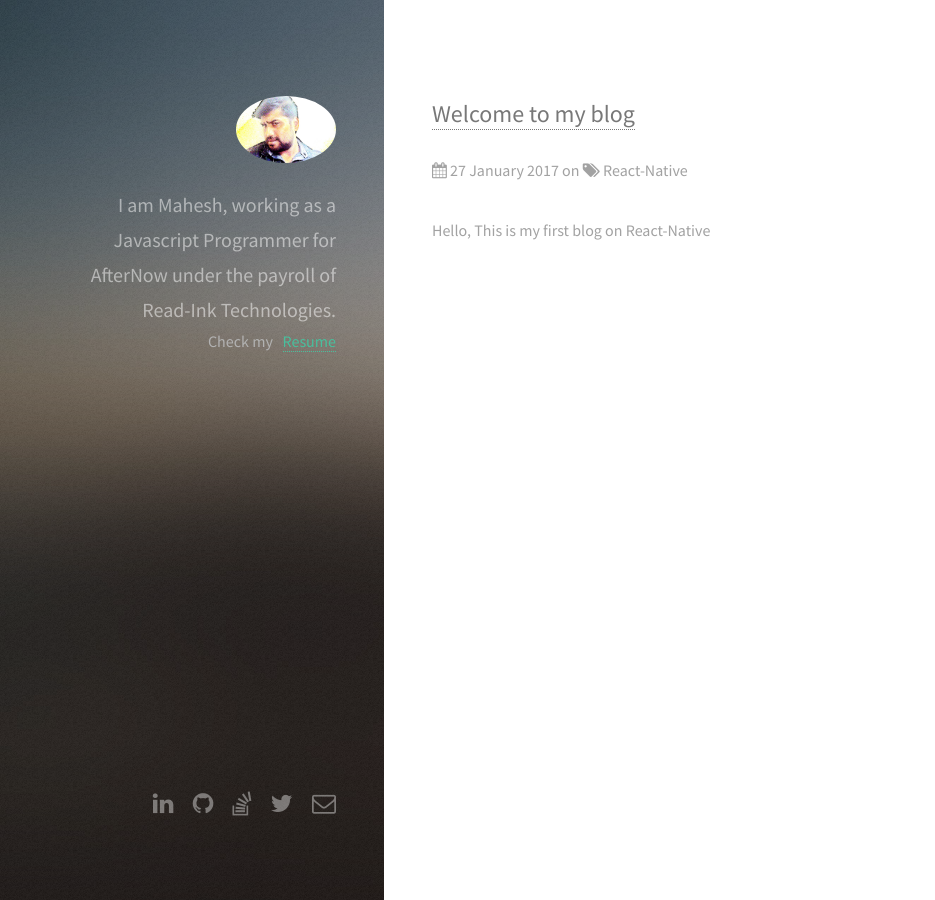
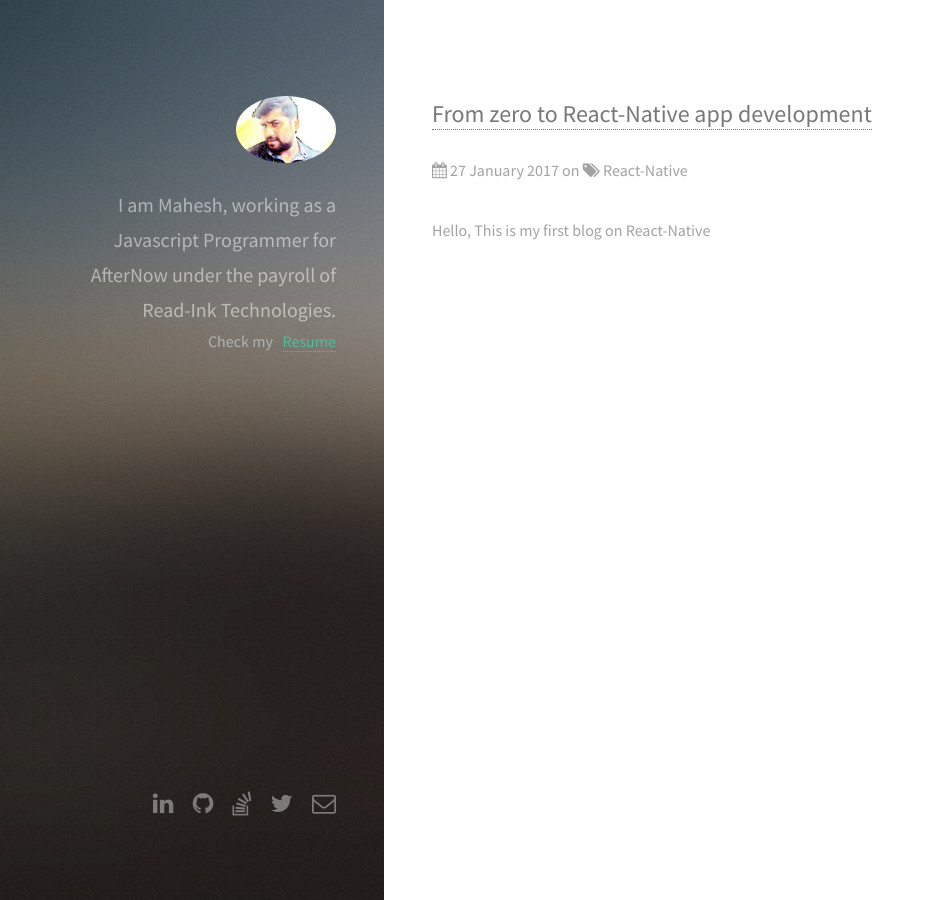
Before and after one commit to maheshiv/maheshiv.github.io, a Jekyll site: the page built from index.html, in a window 1280 px wide. Shown: the whole page, without its empty margins (0-935 px from the left). Built offline with Jekyll 4.4.1, drawn with Linux system fonts in a browser that asks for light colours; the list of posts is cut into pages by our own code; part of the change alters nothing that is shown.

Commit message:
final changes

```diff
--- a/_posts/2017-01-27-my-first-blog.md
+++ b/_posts/2017-01-27-my-first-blog.md
@@ -1,6 +1,6 @@
 ---
 layout: post
-title:  "Welcome to my blog"
+title:  "From zero to React-Native app development"
 categories: React-Native
 excerpt: 'Hello, This is my first blog on React-Native'
 ---
@@ -9,40 +9,38 @@ This blog includes how I did app using React-Native.
 
 >> I learned basics of ES6/7 which includes block variables, destructuring, template strings, arrow functions, spread operator, Promise, for-of, classes, modules, async/await functions
 
-  I included few sites which explained es6 better,
+  >> I included few sites which explained es6 better,
+    [ES6 features][lukehoban]
+    [explore es6][core-features]
+    [es6 & beyond][es6-beyond]
+    [Async Await][async-await]
+    Use Online editor to test any es6/7 feature
+    [es6 online editor][es6-editor]
 
-  [ES6 features][lukehoban]
-  [explore es6][core-features]
-  [es6 & beyond][es6-beyond]
-  [Async Await][async-await]
-  Use Online editor to test any es6/7 feature
-  [es6 online editor][es6-editor]
-
->> I learned [ReactJS][reactjs] basics, it does not take more time to understand. Then I checked redux. Dan abramov's redux tutorial videos [egghead.io][egghead]
+>> I learned [ReactJS][reactjs] basics, it does not take more time to understand. Then I checked Dan abramov's redux tutorial videos [egghead.io][egghead]
 
 >> As you know, React uses one way data flow and has component architecture(i.e., every UI block is treated as component).
 
 >> Tips from my experience,
-
    >> Extend React.Component instead of React.createClass
    >> Use async operations inside componentDidMount method
    >> Create two separate folders one for containers(higher order components which includes async operations) and other for simple components(common simple components like button, alert, layout, header etc.). Check the difference in [presentational vs container components][presentaional-container].
    >> Redux has three concepts,
-      ++ Action(It is a function which returns object which includes reducer method name and payload)
-      ++ Dispatch (to dispatch an action i.e., to call an action which in-turn calls reducer method)
-      ++ Reducer method, which returns current state
+      >> Action(It is a function which returns object which includes reducer method name and payload)
+      >> Dispatch (to dispatch an action i.e., to call an action which in-turn calls reducer method)
+      >> Reducer method, which returns current state
 
 >> I learned [Immutable JS][immutable-js] map, setIn, getIn, Record, List etc.
 
   >> Redux uses single state object through out the app. When we want to do any modification on any property, we take the existing object, create the new state (using existing object) and add the new properties.
-  >> Every-time we return new state on any property changes
+  >> Every-time we return new state on any property changes.
 
 >> Then I picked React-Native and checked the [difference][difference] with ReactJS. I have seen many youtube videos & blogs to understand react-native.
 
   >> Important things to remember on React-native
-    ++ It is purely a javascript framework, when we build the project, compiler will convert Javascript code into native code(we can select the build platform).
-    ++ We use `View`, `Text` in place of block and inline elements
-    ++ We can use condition like Platform.OS to identify whether IOS/Android
+     It is purely a javascript framework, when we build the project, compiler will convert Javascript code into native code(we can select the build platform).
+     We use `View`, `Text` in place of block and inline elements.
+     We can use condition like Platform.OS to identify whether IOS/Android.
 
 >> I researched boilerplates on react-native. I found [React-Native Snowflake][snowflake] which is very promising and well structured. It uses redux for state management and also they have separate snowflake server project which uses HAPIJS/Parse.
 
```
